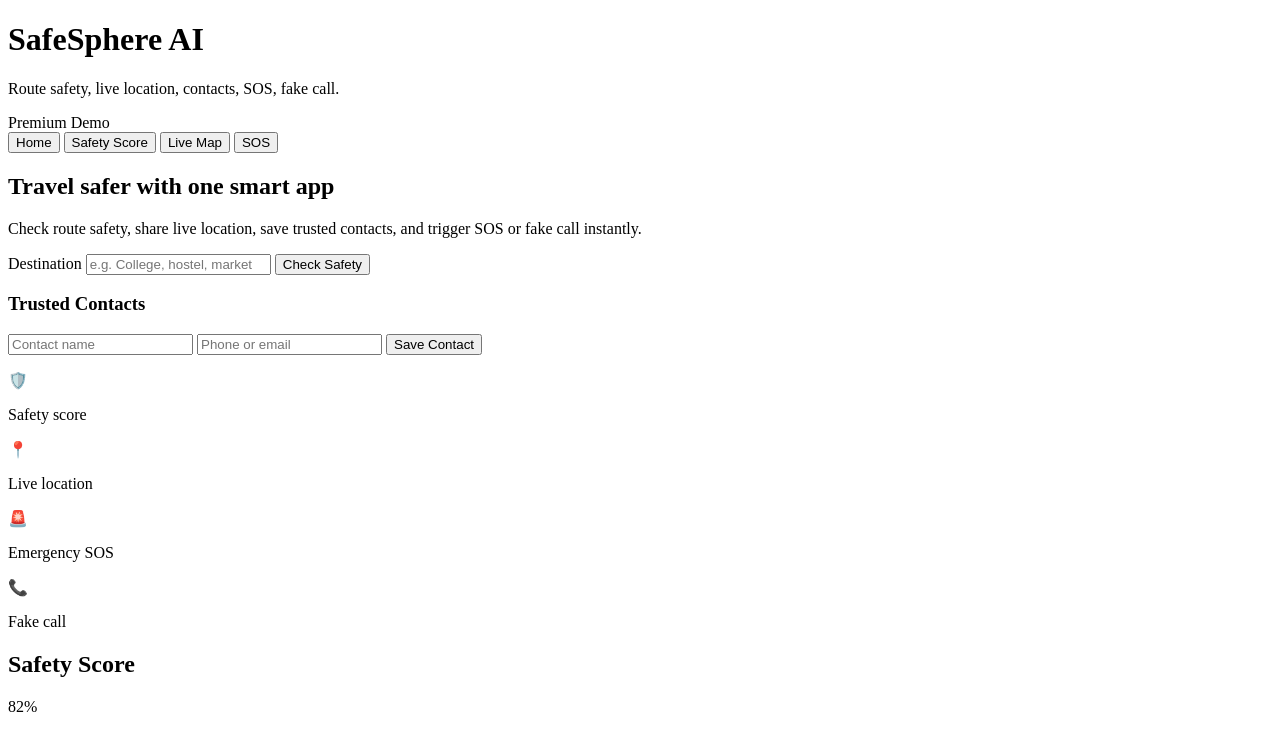
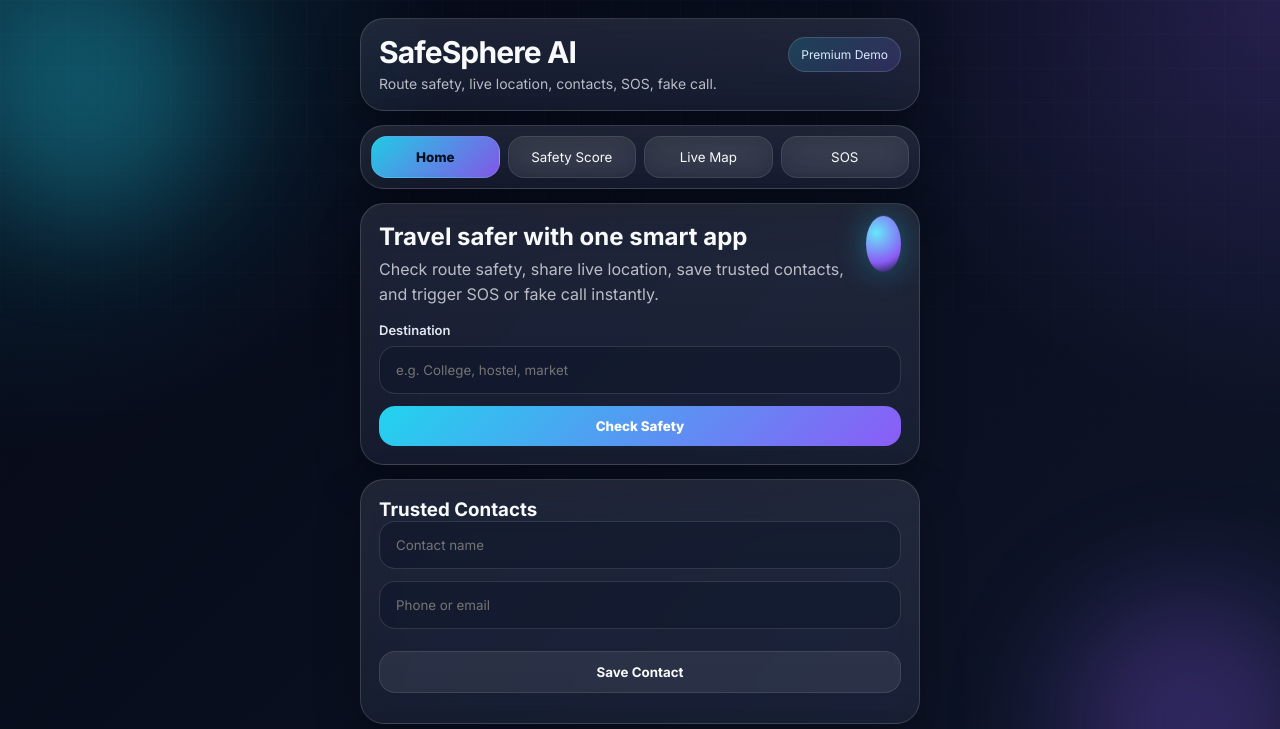
Before and after one commit to khushijangra31/safesphere.ai, a plain HTML site: page index.html in a window 1280 px wide. Shown: the top 729 px of the page. Drawn offline with Linux system fonts and the light colour scheme.

Commit message:
Update styles.css

```diff
--- a/styles.css
+++ b/styles.css
@@ -1,196 +1,348 @@
-let contacts = [];
-let countdownTimer = null;
-let countdownValue = 0;
+@import url('https://fonts.googleapis.com/css2?family=Inter:wght@400;500;600;700;800&display=swap');
 
-function showPage(pageId, btn) {
-  document.querySelectorAll('.page').forEach((page) => page.classList.remove('active'));
-  document.querySelectorAll('.nav-btn').forEach((button) => button.classList.remove('active'));
-
-  const page = document.getElementById(pageId);
-  if (page) page.classList.add('active');
-  if (btn) btn.classList.add('active');
+:root {
+  --bg1: #050816;
+  --bg2: #0f172a;
+  --stroke: rgba(255,255,255,.14);
+  --text: #f8fafc;
+  --muted: rgba(248,250,252,.72);
+  --good: #4ade80;
+  --warn: #fbbf24;
+  --danger: #f87171;
 }
 
-function renderContacts() {
-  const list = document.getElementById('contactList');
-  if (!list) return;
-
-  list.innerHTML = '';
-  contacts.forEach((contact) => {
-    const li = document.createElement('li');
-    li.textContent = `${contact.name} - ${contact.info}`;
-    list.appendChild(li);
-  });
+* {
+  box-sizing: border-box;
+  margin: 0;
+  padding: 0;
+  font-family: 'Inter', sans-serif;
 }
 
-function addContact() {
-  const nameInput = document.getElementById('contactName');
-  const infoInput = document.getElementById('contactInfo');
-
-  if (!nameInput || !infoInput) return;
-
-  const name = nameInput.value.trim();
-  const info = infoInput.value.trim();
-
-  if (!name || !info) {
-    alert('Please enter contact name and phone/email');
-    return;
+body {
+  min-height: 100vh;
+  color: var(--text);
+  background: radial-gradient(circle at top left, rgba(34,211,238,.18), transparent 28%),
+              radial-gradient(circle at top right, rgba(139,92,246,.20), transparent 26%),
+              linear-gradient(135deg, var(--bg1), var(--bg2));
+  padding: 18px;
+  overflow-x: hidden;
 }
 
-  contacts.push({ name, info });
-  nameInput.value = '';
-  infoInput.value = '';
-  renderContacts();
-  alert('Contact saved successfully');
+body::before {
+  content: "";
+  position: fixed;
+  inset: 0;
+  pointer-events: none;
+  background-image: linear-gradient(rgba(255,255,255,.03) 1px, transparent 1px),
+                   linear-gradient(90deg, rgba(255,255,255,.03) 1px, transparent 1px);
+  background-size: 34px 34px;
+  mask-image: linear-gradient(to bottom, rgba(0,0,0,.55), transparent 90%);
 }
 
-function generateScore() {
-  const destinationInput = document.getElementById('destination');
-  if (!destinationInput) return;
-
-  const dest = destinationInput.value.trim();
-  if (!dest) {
-    alert('Please enter destination');
-    return;
+.bg-glow {
+  position: fixed;
+  width: 260px;
+  height: 260px;
+  border-radius: 50%;
+  filter: blur(60px);
+  opacity: .28;
+  pointer-events: none;
 }
 
-  const scoreBtn = document.querySelectorAll('.nav-btn')[1];
-  showPage('score', scoreBtn);
+.glow1 { background: #22d3ee; top: -40px; left: -40px; }
+.glow2 { background: #8b5cf6; bottom: -50px; right: -40px; }
 
-  const scores = [92, 85, 78, 66, 74];
-  const score = scores[Math.floor(Math.random() * scores.length)];
-
-  const scoreCircle = document.getElementById('scoreCircle');
-  const status = document.getElementById('status');
-  const advice = document.getElementById('advice');
-
-  if (!scoreCircle || !status || !advice) return;
-
-  scoreCircle.textContent = score + '%';
-
-  if (score >= 85) {
-    scoreCircle.className = 'circle safe';
-    status.className = 'status safe';
-    status.textContent = 'Safe';
-    advice.textContent = 'Good route choice. Keep live location on and move confidently.';
-  } else if (score >= 70) {
-    scoreCircle.className = 'circle warn';
-    status.className = 'status warn';
-    status.textContent = 'Caution';
-    advice.textContent = 'Use main roads and avoid isolated areas. Share your trip with contacts.';
-  } else {
-    scoreCircle.className = 'circle danger';
-    status.className = 'status danger';
-    status.textContent = 'Risky';
-    advice.textContent = 'High-risk route detected. Choose a safer path and notify trusted contacts.';
-  }
+.app {
+  max-width: 560px;
+  margin: auto;
+  position: relative;
+  z-index: 1;
 }
 
-function shareLocation() {
-  const mapBtn = document.querySelectorAll('.nav-btn')[2];
-  showPage('map', mapBtn);
-
-  const locationText = document.getElementById('locationText');
-  const mapLink = document.getElementById('mapLink');
-
-  if (!navigator.geolocation) {
-    if (locationText) locationText.textContent = 'Geolocation not supported';
-    alert('Geolocation not supported.');
-    return;
+.glass {
+  background: linear-gradient(180deg, rgba(255,255,255,.10), rgba(255,255,255,.06));
+  border: 1px solid var(--stroke);
+  border-radius: 24px;
+  box-shadow: 0 18px 45px rgba(0,0,0,.28);
+  backdrop-filter: blur(18px) saturate(140%);
+  -webkit-backdrop-filter: blur(18px) saturate(140%);
 }
 
-  if (locationText) locationText.textContent = 'Fetching location...';
-
-  navigator.geolocation.getCurrentPosition(
-    (pos) => {
-      const lat = pos.coords.latitude.toFixed(6);
-      const lon = pos.coords.longitude.toFixed(6);
-      const mapsUrl = `https://www.google.com/maps?q=${lat},${lon}`;
-
-      if (locationText) {
-        locationText.textContent = `Latitude: ${lat}, Longitude: ${lon}`;
+.header {
+  display: flex;
+  justify-content: space-between;
+  align-items: flex-start;
+  gap: 12px;
+  padding: 18px;
+  margin-bottom: 14px;
 }
 
-      if (mapLink) {
-        mapLink.innerHTML = `<a href="${mapsUrl}" target="_blank" rel="noopener noreferrer">Open live location</a>`;
+.header h1 {
+  font-size: 30px;
+  line-height: 1.05;
+  letter-spacing: -.03em;
 }
 
-      alert('Live location shared with trusted contacts (demo).');
-    },
-    () => {
-      if (locationText) locationText.textContent = 'Location access denied.';
-      alert('Location access denied.');
-    },
-    {
-      enableHighAccuracy: true,
-      timeout: 5000,
-      maximumAge: 0
-    }
-  );
+.header p {
+  margin-top: 6px;
+  color: var(--muted);
+  font-size: 14px;
 }
 
-function triggerSOS() {
-  const sosResult = document.getElementById('sosResult');
-  if (!sosResult) return;
-
-  const contactText = contacts.length
-    ? contacts.map((contact) => `${contact.name} (${contact.info})`).join(', ')
-    : 'No trusted contacts saved yet';
-
-  sosResult.innerHTML = `
-    <h3 class="danger">SOS Sent</h3>
-    <p>Trusted contacts notified.</p>
-    <p>${contactText}</p>
-    <p>Live location shared successfully.</p>
-  `;
+.badge {
+  padding: 9px 12px;
+  border-radius: 999px;
+  background: linear-gradient(135deg, rgba(34,211,238,.18), rgba(139,92,246,.18));
+  border: 1px solid rgba(255,255,255,.14);
+  color: #dbeafe;
+  font-size: 12px;
 }
 
-function startSOS() {
-  const sosBtn = document.querySelectorAll('.nav-btn')[3];
-  showPage('sos', sosBtn);
-
-  const countdownText = document.getElementById('countdownText');
-  if (!countdownText) return;
-
-  countdownValue = 5;
-  countdownText.textContent = `SOS will trigger in ${countdownValue} seconds...`;
-
-  if (countdownTimer) clearInterval(countdownTimer);
-
-  countdownTimer = setInterval(() => {
-    countdownValue--;
-
-    if (countdownValue > 0) {
-      countdownText.textContent = `SOS will trigger in ${countdownValue} seconds...`;
-    } else {
-      clearInterval(countdownTimer);
-      countdownTimer = null;
-      countdownText.textContent = 'SOS triggered!';
-      triggerSOS();
-    }
-  }, 1000);
+.nav {
+  display: grid;
+  grid-template-columns: repeat(4, 1fr);
+  gap: 8px;
+  margin-bottom: 14px;
+  padding: 10px;
 }
 
-function fakeCall() {
-  const sosBtn = document.querySelectorAll('.nav-btn')[3];
-  showPage('sos', sosBtn);
-
-  const sosResult = document.getElementById('sosResult');
-  if (!sosResult) return;
-
-  sosResult.innerHTML = `
-    <h3 class="warn">Fake Call Active</h3>
-    <p>Incoming call simulated for escape support.</p>
-    <p>Use this to exit uncomfortable situations safely.</p>
-  `;
+.nav-btn, button {
+  border: none;
+  cursor: pointer;
+  border-radius: 16px;
+  padding: 12px 10px;
+  transition: .22s ease;
 }
 
-window.showPage = showPage;
-window.generateScore = generateScore;
-window.addContact = addContact;
-window.shareLocation = shareLocation;
-window.startSOS = startSOS;
-window.fakeCall = fakeCall;
+.nav-btn {
+  color: var(--text);
+  background: rgba(255,255,255,.06);
+  border: 1px solid rgba(255,255,255,.10);
+  backdrop-filter: blur(14px);
+}
 
-renderContacts();
-console.log('script loaded');
+.nav-btn.active {
+  background: linear-gradient(135deg, rgba(34,211,238,.95), rgba(139,92,246,.92));
+  color: #04111d;
+  font-weight: 800;
+}
+
+.page {
+  display: none;
+  animation: fadeUp .28s ease;
+}
+
+.page.active {
+  display: block;
+}
+
+.card {
+  padding: 18px;
+  margin-bottom: 14px;
+  position: relative;
+  overflow: hidden;
+}
+
+.hero-top {
+  display: flex;
+  justify-content: space-between;
+  gap: 12px;
+  align-items: flex-start;
+}
+
+.orb {
+  width: 56px;
+  height: 56px;
+  border-radius: 50%;
+  background: radial-gradient(circle at 30% 30%, #67e8f9, #8b5cf6 65%, #0f172a);
+  box-shadow: 0 0 30px rgba(34,211,238,.35);
+  animation: float 3s ease-in-out infinite;
+}
+
+.hero p, .card p {
+  color: var(--muted);
+  line-height: 1.6;
+  margin-top: 6px;
+}
+
+label {
+  display: block;
+  margin: 14px 0 8px;
+  color: #e2e8f0;
+  font-size: 13px;
+  font-weight: 600;
+}
+
+input {
+  width: 100%;
+  padding: 15px 16px;
+  border-radius: 16px;
+  border: 1px solid rgba(255,255,255,.12);
+  outline: none;
+  background: rgba(15,23,42,.55);
+  color: var(--text);
+  margin-bottom: 12px;
+}
+
+input:focus {
+  border-color: rgba(34,211,238,.55);
+  box-shadow: 0 0 0 4px rgba(34,211,238,.12);
+}
+
+.primary {
+  width: 100%;
+  background: linear-gradient(135deg, #22d3ee, #8b5cf6);
+  color: #fff;
+  font-weight: 800;
+}
+
+.secondary {
+  width: 100%;
+  margin-top: 10px;
+  background: rgba(255,255,255,.08);
+  color: var(--text);
+  font-weight: 700;
+  border: 1px solid rgba(255,255,255,.10);
+}
+
+.danger-btn {
+  width: 100%;
+  margin-top: 10px;
+  background: linear-gradient(135deg, #fb7185, #ef4444);
+  color: white;
+  font-weight: 800;
+}
+
+.list {
+  margin-top: 12px;
+  padding-left: 18px;
+  color: #e2e8f0;
+}
+
+.list li {
+  margin: 8px 0;
+}
+
+.feature-grid {
+  display: grid;
+  grid-template-columns: repeat(2, 1fr);
+  gap: 10px;
+}
+
+.feature {
+  padding: 14px;
+  border-radius: 18px;
+  background: rgba(255,255,255,.06);
+  border: 1px solid rgba(255,255,255,.08);
+  text-align: center;
+}
+
+.score-wrap {
+  display: flex;
+  gap: 16px;
+  align-items: center;
+  margin-top: 14px;
+}
+
+.circle {
+  width: 116px;
+  height: 116px;
+  border-radius: 50%;
+  display: grid;
+  place-items: center;
+  font-size: 28px;
+  font-weight: 800;
+  background: radial-gradient(circle at 30% 30%, rgba(255,255,255,.20), rgba(255,255,255,.08));
+  border: 1px solid rgba(255,255,255,.12);
+}
+
+.safe { color: var(--good); }
+.warn { color: var(--warn); }
+.danger { color: var(--danger); }
+
+.status {
+  font-size: 22px;
+  font-weight: 800;
+  margin-bottom: 8px;
+}
+
+.route {
+  display: flex;
+  justify-content: space-between;
+  align-items: center;
+  padding: 13px 14px;
+  border-radius: 16px;
+  margin-top: 10px;
+  background: rgba(255,255,255,.06);
+  border: 1px solid rgba(255,255,255,.08);
+}
+
+.safe-route { border-color: rgba(74,222,128,.30); }
+.danger-route { border-color: rgba(248,113,113,.30); }
+
+.map-box {
+  height: 200px;
+  margin: 14px 0;
+  border-radius: 20px;
+  background: linear-gradient(135deg, #0ea5e9, #1d4ed8 55%, #111827);
+  position: relative;
+  overflow: hidden;
+  display: grid;
+  place-items: center;
+  text-align: center;
+  padding: 14px;
+  border: 1px solid rgba(255,255,255,.12);
+}
+
+.map-grid {
+  position: absolute;
+  inset: 0;
+  background-image: linear-gradient(rgba(255,255,255,.12) 1px, transparent 1px), linear-gradient(90deg, rgba(255,255,255,.12) 1px, transparent 1px);
+  background-size: 28px 28px;
+  opacity: .18;
+}
+
+.pin {
+  width: 18px;
+  height: 18px;
+  background: #fb7185;
+  border-radius: 50%;
+  box-shadow: 0 0 0 10px rgba(251,113,133,.25);
+  position: absolute;
+  top: 45%;
+  left: 52%;
+  animation: pulse 1.8s infinite;
+  z-index: 1;
+}
+
+.sos-card {
+  text-align: center;
+  background: linear-gradient(180deg, rgba(239,68,68,.14), rgba(255,255,255,.06));
+  border: 1px solid rgba(239,68,68,.22);
+}
+
+#mapLink { word-break: break-word; }
+a { color: #67e8f9; text-decoration: none; }
+
+@keyframes fadeUp {
+  from { opacity: 0; transform: translateY(10px); }
+  to { opacity: 1; transform: translateY(0); }
+}
+
+@keyframes pulse {
+  0% { transform: scale(1); box-shadow: 0 0 0 0 rgba(251,113,133,.35); }
+  70% { transform: scale(1.08); box-shadow: 0 0 0 14px rgba(251,113,133,0); }
+  100% { transform: scale(1); box-shadow: 0 0 0 0 rgba(251,113,133,0); }
+}
+
+@keyframes float {
+  0%, 100% { transform: translateY(0); }
+  50% { transform: translateY(-8px); }
+}
+
+@media (max-width:420px) {
+  .nav { grid-template-columns: repeat(2, 1fr); }
+  .score-wrap { flex-direction: column; text-align: center; }
+  .header { flex-direction: column; align-items: flex-start; }
+  .feature-grid { grid-template-columns: repeat(2, 1fr); }
+}
```
Lines whose indentation alone changed are shown as unchanged.
